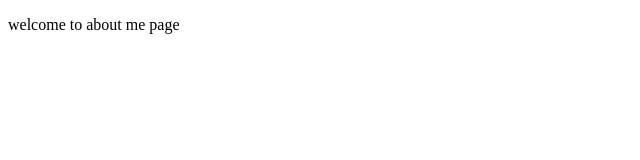
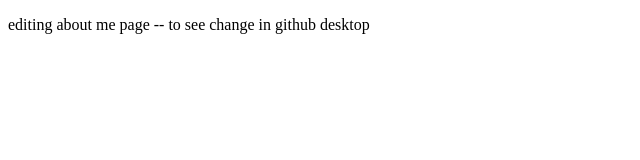
Before and after one commit to NageebTechcampus/Techcampus, a plain HTML site: page about.html in a window 1280 px wide. Shown: the whole page, without its empty margins (0-640 px from the left). Drawn offline with Linux system fonts and the light colour scheme.

Commit message:
edit at desktop github in about me

```diff
--- a/about.html
+++ b/about.html
@@ -4,6 +4,6 @@
     <title>My github- About me</title>
    </head>
   <body>
-                <p> welcome to about me page </p>
+                <p> editing about me page -- to see change in github desktop</p>
 </body>
 </html>
```
